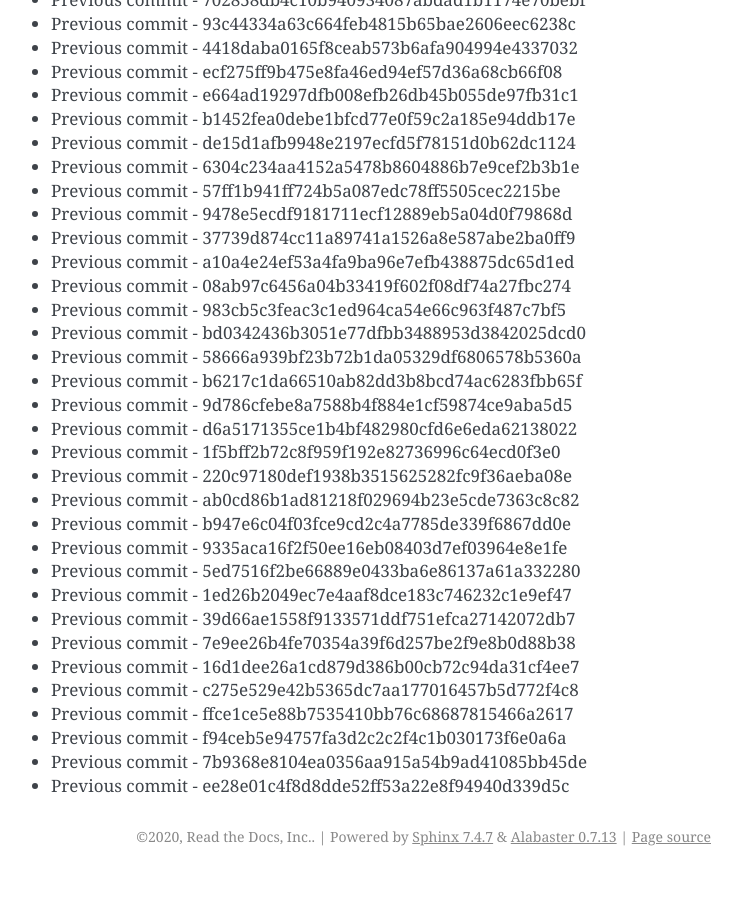
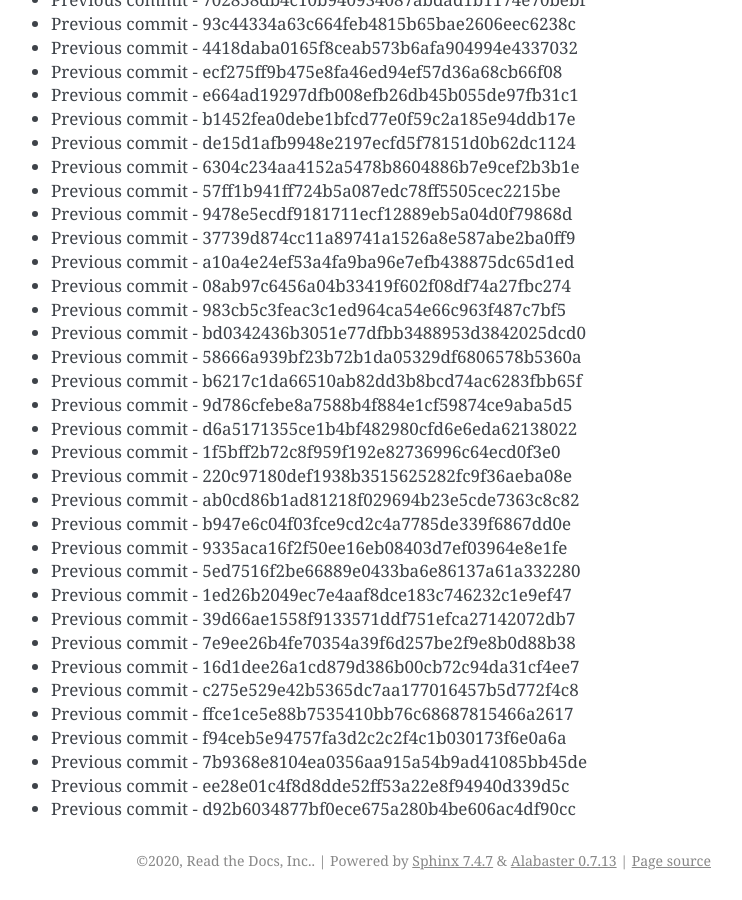
Before and after one commit to readthedocs/rtd-git-stresstest, a Sphinx documentation site: the page built from docs/updates.rst, in a window 1280 px wide and 900 px high, scrolled down 13458 px. Shown: the whole window, without its empty margins (399-1141 px from the left). Built offline with Sphinx 7.4.7, drawn with Linux system fonts in a browser that asks for light colours; before the commit the page ends 14334 px from its top, so only the background shows below that.

Commit message:
Generating commit from previous: d92b6034877bf0ece675a280b4be606ac4df90cc

```diff
--- a/docs/updates.rst
+++ b/docs/updates.rst
@@ -597,3 +597,4 @@ It can be tested for any performance characteristics.
 * Previous commit - f94ceb5e94757fa3d2c2c2f4c1b030173f6e0a6a
 * Previous commit - 7b9368e8104ea0356aa915a54b9ad41085bb45de
 * Previous commit - ee28e01c4f8d8dde52ff53a22e8f94940d339d5c
+* Previous commit - d92b6034877bf0ece675a280b4be606ac4df90cc
```
